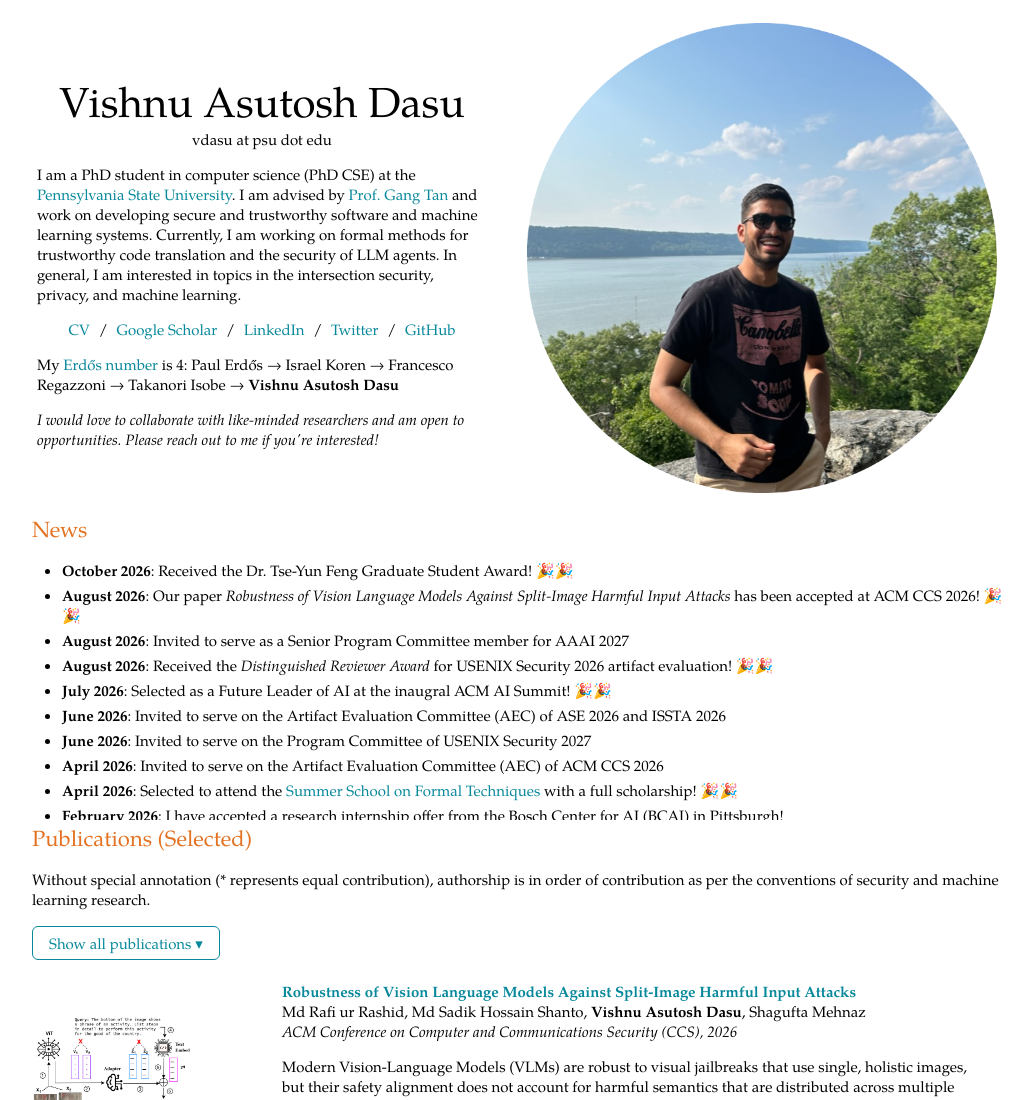
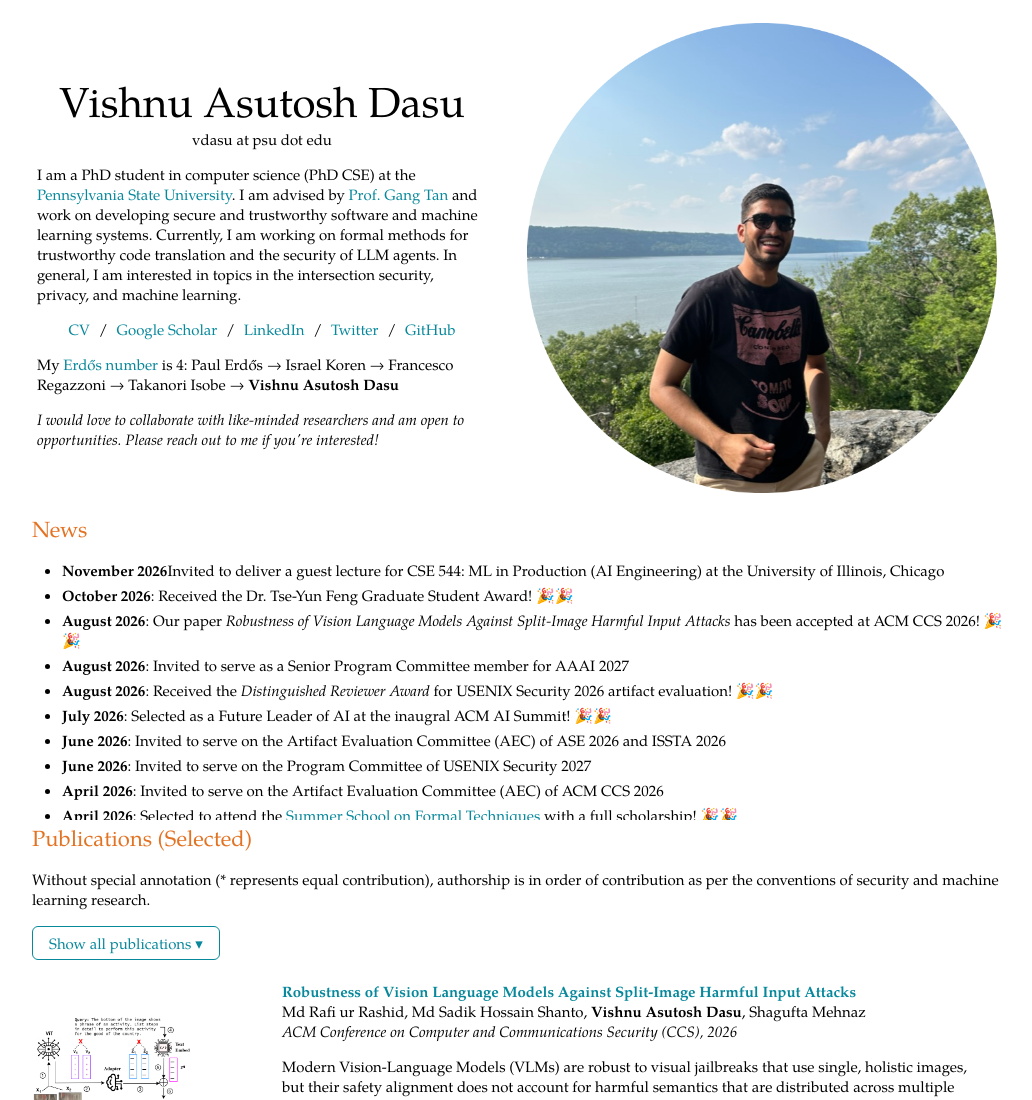
Before and after one commit to vdasu/vdasu.github.io, a plain HTML site: page index.html in a window 1280 px wide. Shown: the top 1100 px of the page, without its empty margins (128-1160 px from the left). Drawn offline with Linux system fonts and the light colour scheme.

Commit message:
update news

```diff
--- a/index.html
+++ b/index.html
@@ -102,6 +102,7 @@
                 <td style="padding-left:10px;">
                   <div style="height:275px;overflow:auto;">
                     <ul>
+                      <li><b>November 2026</b>Invited to deliver a guest lecture for CSE 544: ML in Production (AI Engineering) at the University of Illinois, Chicago</li>
                       <li><b>October 2026</b>: Received the Dr. Tse-Yun Feng Graduate Student Award! 🎉🎉</li>
                       <li><b>August 2026</b>: Our paper <i>Robustness of Vision Language Models Against Split-Image Harmful Input Attacks</i> has been accepted at ACM CCS 2026! 🎉🎉</li>
                       <li><b>August 2026</b>: Invited to serve as a Senior Program Committee member for AAAI 2027</li>
```
